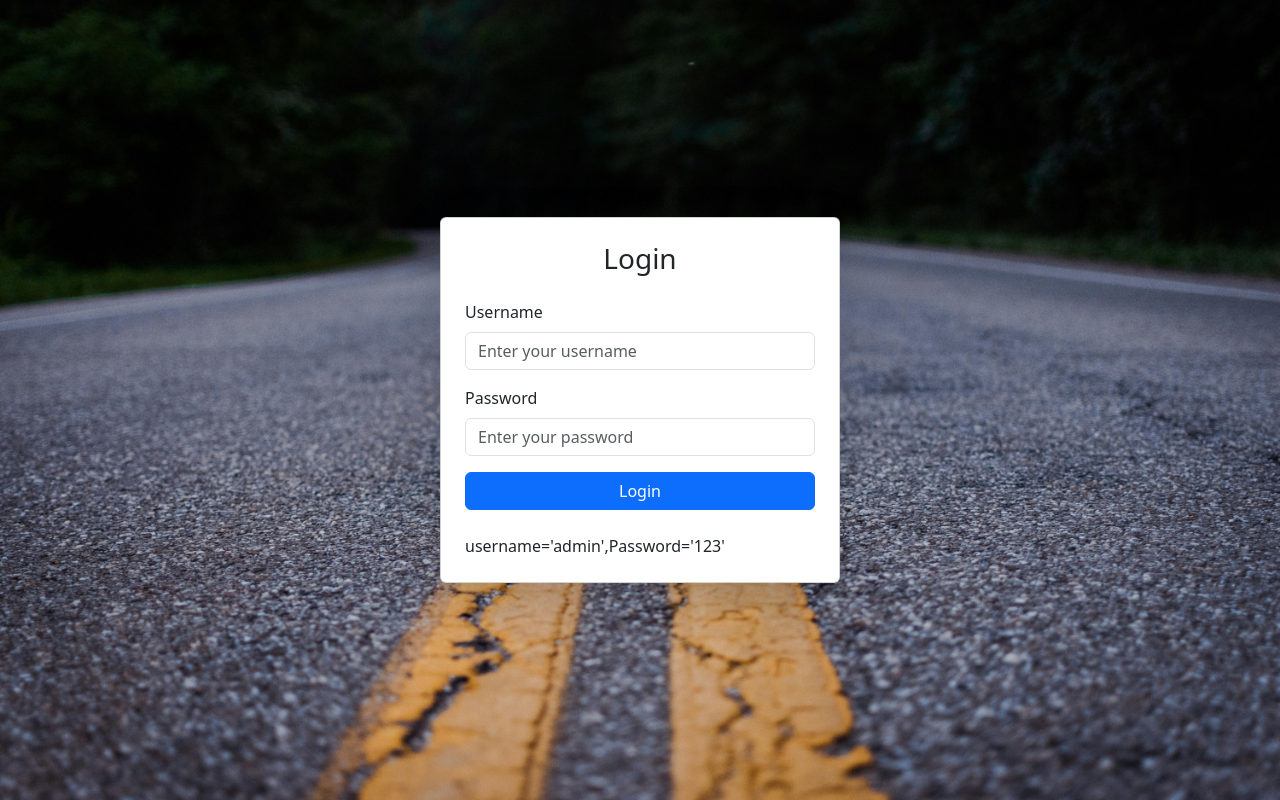
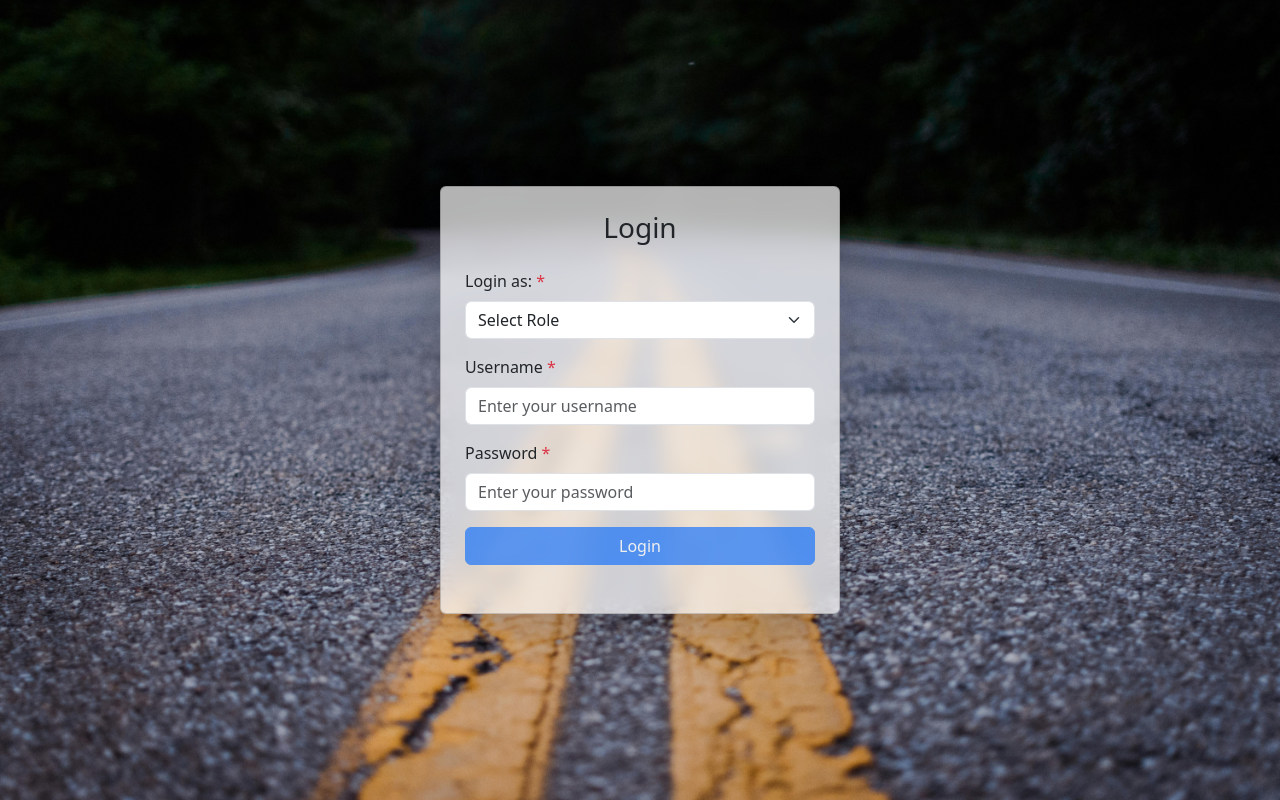
Before and after one commit to bhagatprince011/QMS_Prototype, a Django app: page / in a window 1280 px wide. Run offline with Django 5.2, Linux system fonts and the light colour scheme.

Commit message:
enhancedLoginPAge, added homePage, logout functionality

```diff
--- a/qms_site/urls.py
+++ b/qms_site/urls.py
@@ -7,6 +7,7 @@ from django.conf.urls.static import static
 urlpatterns = [
     path("admin/", admin.site.urls),
     path('', views.login_page, name='login'),
+    path('logout/', views.logout_page, name='logout'),
     path('qms_app/',include('qms_app.urls')),
 ]
 
--- a/qms_site/views.py
+++ b/qms_site/views.py
@@ -1,36 +1,29 @@
-from django.contrib.auth.views import LoginView
 from django.http import HttpResponse
 from django.shortcuts import redirect, render
+
+# In your_app/views.py
+from django.contrib.auth.views import LoginView
 from django.contrib import messages
-from django.contrib.auth import authenticate, login
-from django.shortcuts import render, redirect
-
 
 class CustomLoginView(LoginView):
     template_name = 'Login.html'
     redirect_authenticated_user = True
 
 
+def login_page(request):
+    if request.user.is_authenticated:
+        return redirect('home')  # Replace 'dashboard' with your desired URL name
+    username = request.POST.get('username')
+    password = request.POST.get('password')
+    if username and password:
+        if username == 'admin' and password == 'admin':
+            request.session['authenticated'] = True
+            return redirect('home')
+        else:
+             messages.error(request, "Invalid username or password")
+    return render(request, 'Login.html')
 
-
-def login_page(request):
-    error_message = None
-    if request.user.is_authenticated:
-        return redirect('home')  # Redirect authenticated users to 'home'
-
-    if request.method == 'POST':
-        username = request.POST.get('username')
-        password = request.POST.get('password')
-
-        if username == 'admin' and password == '123':
-            return redirect('home')
-        #user = authenticate(request, username=username, password=password)
-
-        # if user is not None:
-        #     login(request, user)
-        #     return redirect('home')  # Replace 'home' with the URL name of your desired page
-        else:
-            # Add an error message
-            messages.error(request, "Invalid username or password")
-
-    return render(request, 'Login.html')
+def logout_page(request):
+    #logout(request)  # Log out the user
+    request.session['authenticated'] = False
+    return redirect('login')  # Redirect to login page after logout
--- a/static/custom.css
+++ b/static/custom.css
@@ -0,0 +1,12 @@
+
+html, body {
+    height: 100%;
+    margin: 0;
+}
+body {
+    display: flex;
+    flex-direction: column;
+}
+main {
+    flex: 1; /* Takes up the available space */
+}
--- /dev/null
+++ b/static/login.js
@@ -0,0 +1,13 @@
+
+
+function toggleLoginButton() {
+    var roleSelect = document.getElementById('role');
+    var loginButton = document.getElementById('loginButton');
+
+    // Enable the login button if a valid role is selected
+    if (roleSelect.value !== "") {
+        loginButton.disabled = false;
+    } else {
+        loginButton.disabled = true;
+    }
+}
--- a/templates/Login.html
+++ b/templates/Login.html
@@ -19,10 +19,10 @@
         }
         .card {
         backdrop-filter: blur(10px); /* Adds a subtle background blur effect */
-        background: rgba(255, 255, 255, 0.7); /* Adjust transparency (0.7 = 70% opacity) */
+        background: rgba(255, 255, 255, 0.7)!important; /* Adjust transparency (0.7 = 70% opacity) */
         border: none; /* Optional: Remove border for a cleaner look */
         z-index: 2; /* Ensures the card stays above the background */
-        box-shadow: 0px 4px 6px rgba(0, 0, 0, 0.1); /* Adds a subtle shadow for depth */
+        box-shadow: 0px 4px 6px rgba(0, 0, 0, 0.8) !important; /* Adds a subtle shadow for depth */
     }
     </style>
 
@@ -42,21 +42,43 @@
                     {% endfor %}
                 </div>
                 {% endif %}
+
+                <!-- Dropdown for selecting login role -->
                 <div class="mb-3">
-                    <label for="username" class="form-label">Username</label>
+                    <label for="role" class="form-label">Login as: <span class="text-danger">*</span></label>
+                    <select id="role" class="form-control form-select" onchange="toggleLoginButton()">
+                        <option value="">Select Role </option>
+                        <option value="Contractor">Contractor</option>
+                        <option value="Engineer">Engineer</option>
+                        <option value="Administrator">Administrator</option>
+                    </select>
+                </div>
+
+                <!-- Username Input -->
+                <div class="mb-3">
+                    <label for="username" class="form-label">Username <span class="text-danger">*</span></label>
                     <input type="text" class="form-control" id="username" name="username" placeholder="Enter your username" required>
                 </div>
+
+                <!-- Password Input -->
                 <div class="mb-3">
-                    <label for="password" class="form-label">Password</label>
+                    <label for="password" class="form-label">Password <span class="text-danger">*</span></label>
                     <input type="password" class="form-control" id="password" name="password" placeholder="Enter your password" required>
                 </div>
+
+                <!-- Login Button -->
                 <div class="d-grid">
-                    <button type="submit" class="btn btn-primary">Login</button>
+                    <button type="submit" class="btn btn-primary" id="loginButton" disabled>Login</button>
                 </div>
             </form>
+
             <br>
-            <span>username='admin',Password='123'</span>
+            <!-- <span>username='admin',Password='admin'</span>             -->
         </div>
     </div>
+
+    <script src="{% static 'login.js'%}"></script>
+    <script src="https://cdn.jsdelivr.net/npm/bootstrap@5.3.3/dist/js/bootstrap.bundle.min.js" integrity="sha384-YvpcrYf0tY3lHB60NNkmXc5s9fDVZLESaAA55NDzOxhy9GkcIdslK1eN7N6jIeHz" crossorigin="anonymous"></script>
+
 </body>
 </html>
```
Also changed, not shown: qms_app/views.py (+5 -2 lines), templates/_shared.html (+23 -8 lines), templates/home.html (+10 -11 lines), db.sqlite3.
